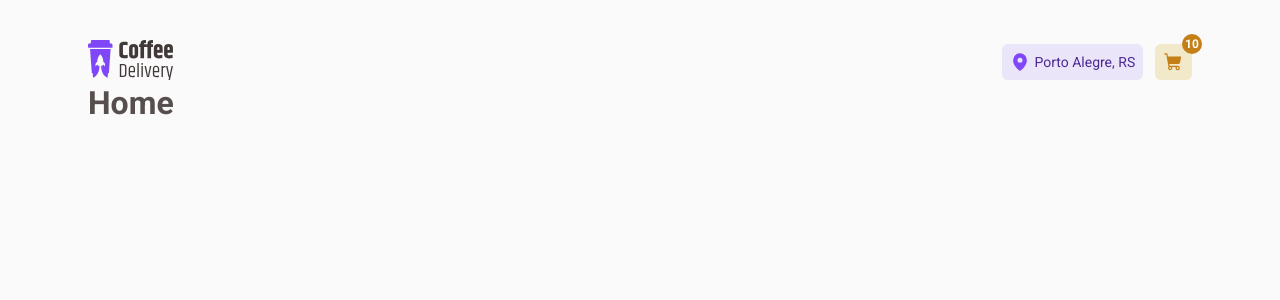
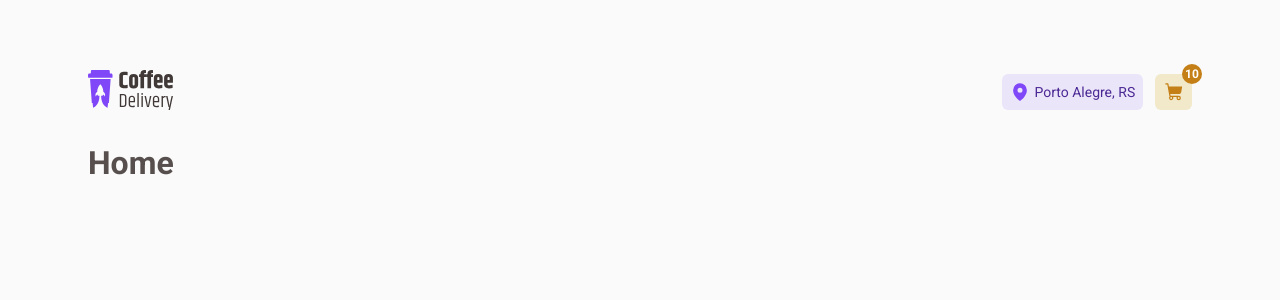
Before and after one commit to leonardoslima/Ignite-ReactJs-Desafio-02, a React (Vite) app: page / in a window 1280 px wide. Shown: the top 300 px of the page. Built offline with nearby package versions, Linux system fonts and the light colour scheme.

Commit message:
Criação dos componentes Header e Info

```diff
--- a/src/components/Header/index.tsx
+++ b/src/components/Header/index.tsx
@@ -7,6 +7,7 @@
 export function Header() {
   return (
     <HeaderContainer>
+      <div className="container">
         <NavLink to="/">
           <img src={logoCoffee} alt="" />
         </NavLink>
@@ -22,6 +23,7 @@
             <ShoppingCart size={20} weight="fill" />
           </HeaderButton>
         </HeaderButtonsContainer>
+      </div>
     </HeaderContainer>
   )
 }
--- a/src/components/Header/styles.ts
+++ b/src/components/Header/styles.ts
@@ -1,9 +1,24 @@
 import styled, { css } from 'styled-components'
 
 export const HeaderContainer = styled.header`
+  position: sticky;
+  top: 0;
+  left: 0;
+  z-index: 5;
+  width: 100%;
+  height: 6.5rem;
+  background: ${({ theme }) => theme.colors['base-background']};
+
   display: flex;
   align-items: center;
-  justify-content: space-between;
+  justify-content: center;
+
+  > div {
+    width: 100%;
+    display: flex;
+    align-items: center;
+    justify-content: space-between;
+  }
 `
 
 export const HeaderButtonsContainer = styled.div`
@@ -11,6 +26,7 @@
   align-items: center;
   gap: 0.75rem;
 `
+
 interface HeaderButtonProps {
   variant: 'purple' | 'yellow'
 }
@@ -18,6 +34,7 @@
 export const HeaderButton = styled.button<HeaderButtonProps>`
   display: flex;
   align-items: center;
+  justify-content: center;
   gap: 0.25rem;
 
   min-width: 2.3rem;
@@ -29,23 +46,6 @@
   cursor: inherit;
 
   font-size: ${({ theme }) => theme.textSizes['text-regular-s']};
-
-  ${({ variant, theme }) =>
-    variant === 'purple' &&
-    css`
-      svg {
-        color: ${theme.colors[`brand-purple`]};
-      }
-    `}
-
-  ${({ variant, theme }) => css`
-    background: ${theme.colors[`brand-${variant}-light`]};
-    color: ${theme.colors[`brand-${variant}-dark`]};
-
-    span {
-      background: ${theme.colors[`brand-${variant}-dark`]};
-    }
-  `}
 
   span {
     position: absolute;
@@ -63,4 +63,21 @@
     align-items: center;
     justify-content: center;
   }
+
+  ${({ variant, theme }) => css`
+    background: ${theme.colors[`brand-${variant}-light`]};
+    color: ${theme.colors[`brand-${variant}-dark`]};
+
+    span {
+      background: ${theme.colors[`brand-${variant}-dark`]};
+    }
+  `}
+
+  ${({ variant, theme }) =>
+    variant === 'purple' &&
+    css`
+      svg {
+        color: ${theme.colors[`brand-purple`]};
+      }
+    `}
 `
```
Also changed, not shown: src/components/InfoWithIcon/index.tsx (added, +17 -0 lines), src/components/InfoWithIcon/styles.ts (added, +22 -0 lines). Lines whose indentation alone changed are shown as unchanged.
